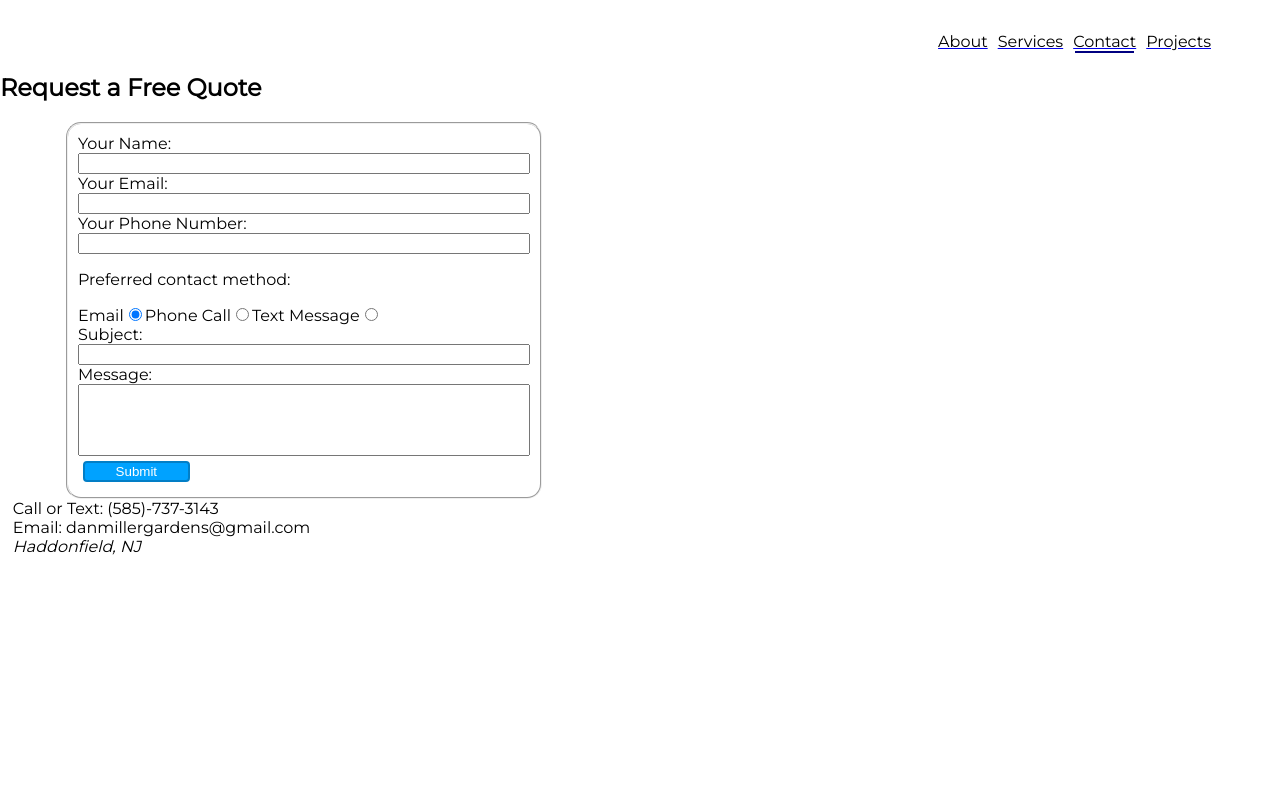
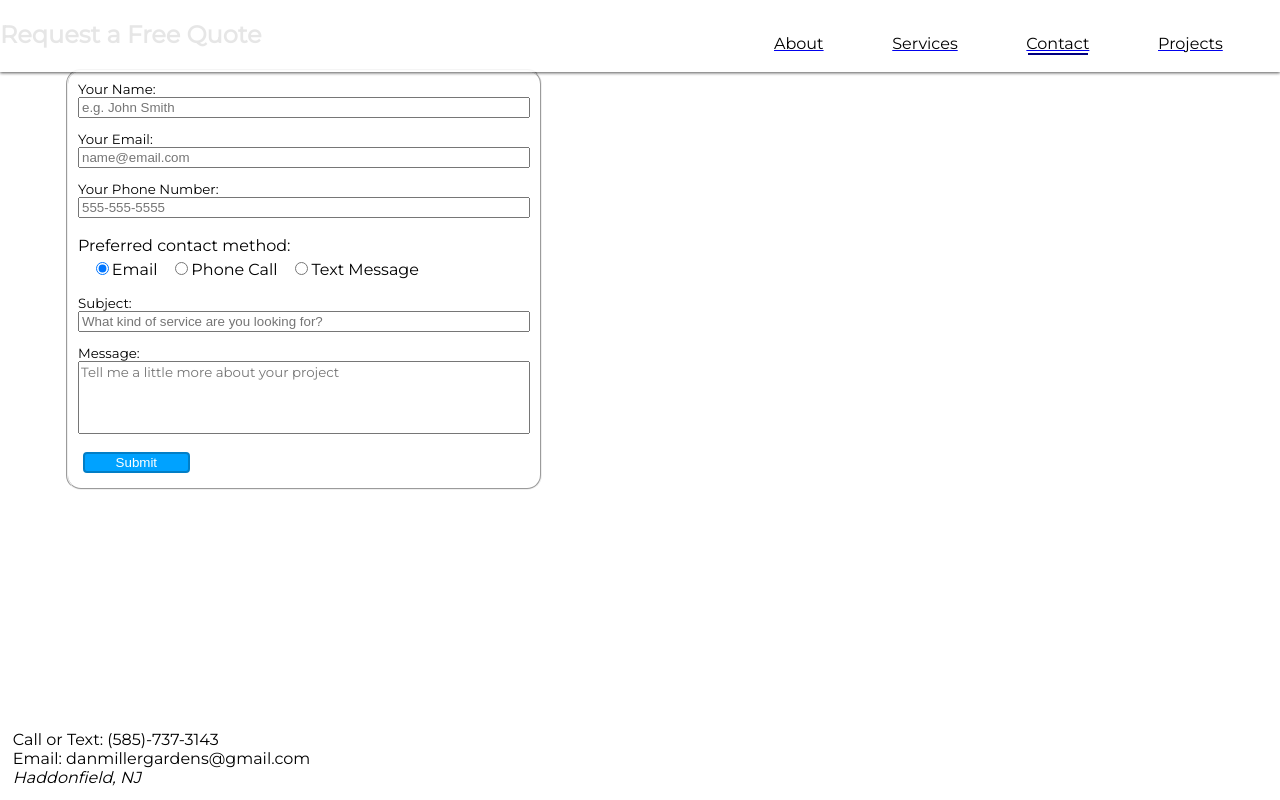
Before and after one commit to craig-mcgowan/dm-gardens-site, a Next.js app: page /contact in a window 1280 px wide. Built offline with nearby package versions, Linux system fonts and the light colour scheme.

Commit message:
styles navbar

```diff
--- a/components/ContactForm.js
+++ b/components/ContactForm.js
@@ -84,44 +84,65 @@ const ContactForm = (props) => {
       >
         <fieldset className={styles.fieldset}>
           {/* <legend>Contact Dan Miller Gardens</legend> */}
-          <label htmlFor="name">Your Name: </label>
+          <label className={styles.labels} htmlFor="name">
+            Your Name:
             <input
               type="text"
+              placeholder="e.g. John Smith"
               autoComplete="name"
               {...register("name", { required: true })}
             />
-          <label htmlFor="email">Your Email: </label>
+          </label>
+          <label className={styles.labels} htmlFor="email">
+            Your Email:
             <input
               type="email"
+              placeholder="name@email.com"
               autoComplete="email"
               {...register("email", { required: true })}
             />
-          <label htmlFor="phone">Your Phone Number:</label>
+          </label>
+          <label className={styles.labels} htmlFor="phone">
+            Your Phone Number:
             <input
               type="tel"
+              placeholder="555-555-5555"
               autoComplete="phone"
               {...register("phone", { required: false })}
             />
-          <p>Preferred contact method:</p>
-          <div>
-            <label htmlFor="radioEmail">Email</label>
-            <input type="radio" {...register("contactPref")} value="email" />
-            <label htmlFor="radioCall">Phone Call</label>
+          </label>
+          <p className={styles.prefChoicesLabel}>Preferred contact method:</p>
+          <div className={styles.prefChoices}>
+            <label className={styles.radioBtn}>
+              <input type="radio"  {...register("contactPref")} value="email" />
+              Email
+            </label>
+            <label className={styles.radioBtn}>
               <input type="radio" {...register("contactPref")} value="call" />
-            <label htmlFor="radioText">Text Message</label>
+              Phone Call
+            </label>
+            <label className={styles.radioBtn}>
               <input type="radio" {...register("contactPref")} value="text" />
+              Text Message
+            </label>
           </div>
-          <label htmlFor="subject">Subject:</label>
+          <label className={styles.labels} htmlFor="subject">
+            Subject:
             <input
               type="text"
+              placeholder="What kind of service are you looking for?"
               autoComplete="subject"
               {...register("subject", { required: true })}
             />
-          <label htmlFor="message">Message:</label>
+          </label>
+          <label className={styles.labels} htmlFor="message">
+            Message:
             <textarea
+              placeholder="Tell me a little more about your project"
               className={styles.textarea}
               {...register("message", { required: true })}
             />
+          </label>
           <button
             disabled={isSubmitting}
             className={isSubmitSuccessful ? styles.submitted : styles.submit}
--- a/components/Navbar.jsx
+++ b/components/Navbar.jsx
@@ -18,7 +18,7 @@ export default function Navbar(props) {
 
   return (
     <header className={styles.navbar}>
-      <Link href="/">
+      <Link href="/" className={styles.logoContainer}>
         <img
           className={styles.logo}
           src="dm_logo_navybg.svg"
--- a/pages/index.js
+++ b/pages/index.js
@@ -4,16 +4,14 @@ import styles from '../styles/Index.module.css'
 export default function Home() {
   return (
     <div className="container">
-
-
-      <main className={styles.main}>
+      <div className={styles.banner}>
         <p className={styles.description}>
           Dan is based in Haddonfield, NJ, and specializes in garden design,
           plantings, maintenance, hardscaping, lighting, and irrigation. Full
           web site coming soon! For inquiries, call or text Dan at
           (585)-737-3143 or email danmillergardens@gmail.com.
         </p>
-      </main>
+      </div>
     </div>
   );
 }
--- a/styles/ContactForm.module.css
+++ b/styles/ContactForm.module.css
@@ -3,6 +3,28 @@
   margin-left: 5vw;
   max-width: 30em
 }
+
+.labels {
+  display: flex;
+  flex-direction: column;
+  font-size: smaller;
+  margin-bottom: 1em;
+}
+
+.prefChoicesLabel {
+  margin: 4px 0 4px 0
+}
+
+.prefChoices {
+  margin-top: 0;
+  margin-bottom: 1em;
+}
+
+.radioBtn {
+  margin-left: 1vw;
+
+}
+
 .fieldset {
   display: flex;
   flex-direction: column;
@@ -13,6 +35,7 @@
 .textarea {
   resize: none;
   height: 5em;
+  font-family: inherit;
 }
 
 .submitted {
--- a/styles/Footer.module.css
+++ b/styles/Footer.module.css
@@ -1,9 +1,9 @@
 .footer {
-  position: ;
+  position: absolute;
   display: flex;
   bottom: 0;
   flex-direction: column;
-  margin: 0 0 1% 1%
+  margin: 1% 0 1% 1%
 }
 
 .contactLink {
--- a/styles/NavLinks.module.css
+++ b/styles/NavLinks.module.css
@@ -5,10 +5,11 @@
 
 .headerList {
   display: flex;
-  justify-content: space-around;
-  margin-right: 5%;
+  justify-content: space-between;
+  margin-right: 10%;
   margin-top: 1em;
   text-decoration: none;
+  width: 40vw;
 }
 .sidebarList {
   display: flex;
@@ -23,9 +24,7 @@
 }
 
 .headerLink {
-  padding: 5px;
-  margin-right: 5%;
-  align-self: center;
+  padding: 6px;
   text-decoration: none;
   color: black
 }
--- a/styles/Navbar.module.css
+++ b/styles/Navbar.module.css
@@ -1,13 +1,19 @@
 .navbar {
+  position: absolute;
+  top: 0;
   display: flex;
+  width: 100vw;
+  height: 4.5em;
   justify-content: space-between;
+  align-items: center;
+  background-color: rgba(255, 255, 255, 0.9);
+  box-shadow: 0 1px 3px rgba(0, 0, 0, 0.662);
 }
 
 .navLinks {
   display: flex;
   justify-content: space-around;
-  margin-right: 5%;
-  margin-top: 1em;
+  align-items: center;
   text-decoration: none;
 }
 
@@ -41,8 +47,9 @@
 }
 
 .logo {
-  max-height: 12rem;
-  margin: 10px 0 0 10px;
+  max-height: 5rem;
+  margin-left: 10px;
+  margin-top: 10px
 }
 
 .logo:hover {
@@ -51,12 +58,20 @@
 }
 
 @media only screen and (max-width:600px) {
+  .navbar {
+    height: 5em;
+  }
   .menuBtn {
     display:block
   }
   .logo{
-    width:40vw;
-    margin: 10px
+    height:5em;
+    margin-top:5px
+  }
+
+  .navLinks {
+    flex-direction: row-reverse;
+
   }
 
   .link {
--- a/styles/SideBar.module.css
+++ b/styles/SideBar.module.css
@@ -13,7 +13,7 @@
 
 .containerOpen {
   position: absolute;
-  background-color: rgba(0, 0, 0, 0.803);
+  background-color: rgba(0, 0, 0, 0.903);
   right:0;
   top: 0;
   height: 100%;
```
Also changed, not shown: styles/Index.module.css (+10 -4 lines). Lines whose indentation alone changed are shown as unchanged.
